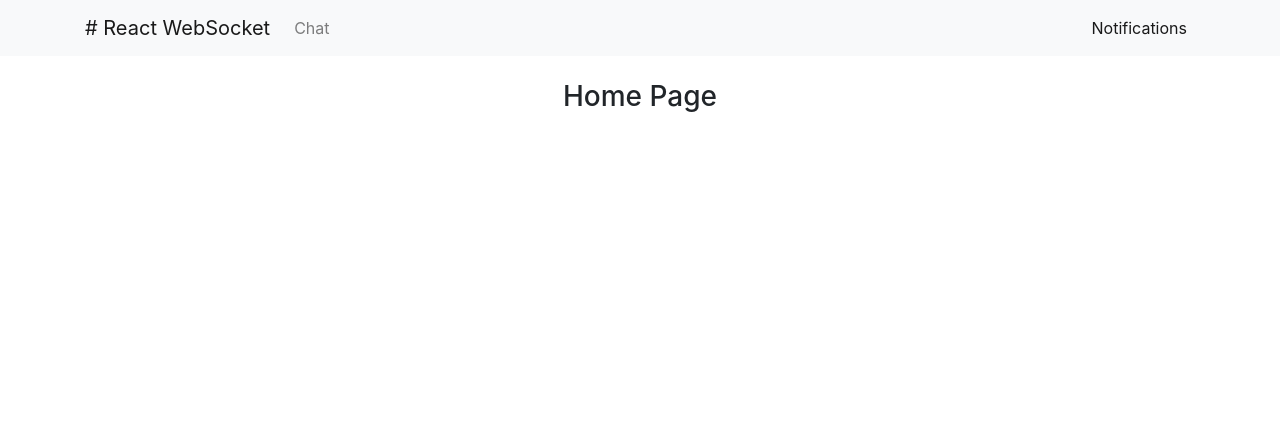
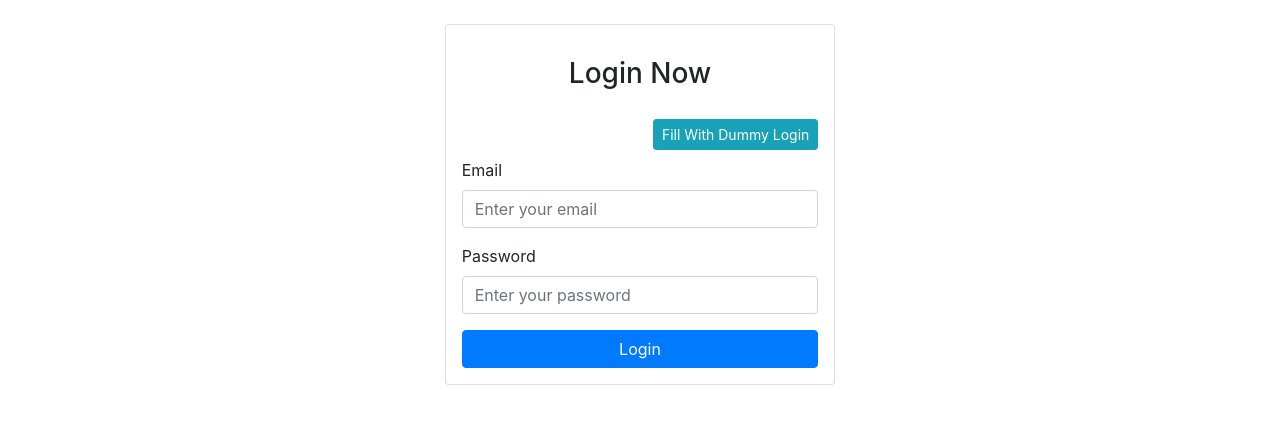
Before and after one commit to ManiruzzamanAkash/React-WebSocket-Demo, a React (Create React App) app: page / in a window 1280 px wide. Shown: the top 424 px of the page. Built offline with nearby package versions, Linux system fonts and the light colour scheme; no server answers.

Commit message:
Login Page Developed

```diff
--- a/package.json
+++ b/package.json
@@ -16,6 +16,7 @@
     "react-redux": "^7.2.2",
     "react-router-dom": "^5.2.0",
     "react-scripts": "4.0.2",
+    "react-toastify": "^7.0.3",
     "react-websocket": "^2.1.0",
     "redux": "^4.0.5",
     "redux-thunk": "^2.3.0",
--- a/src/App.js
+++ b/src/App.js
@@ -1,6 +1,5 @@
-import './App.css';
+import React, { useState } from 'react';
 import Navbar from './components/Navbar';
-import React from 'react';
 import {
   BrowserRouter as Router,
   Switch,
@@ -10,7 +9,8 @@ import {
 import Home from './pages/Home';
 import Notification from './pages/Notification';
 import Chat from './pages/Chat';
-
+import './App.css';
+import Login from './components/auth/Login';
 const themes = {
   light: {
     foreground: "#000000",
@@ -25,8 +25,15 @@ const themes = {
 const AppContext = React.createContext(themes.light);
 
 function App() {
+  const [token, setToken] = useState();
+
+  if (!token) {
+    return <Login setToken={setToken} />
+  }
+
   return (
     <AppContext.Provider value={themes.dark}>
+
       <Router>
         <div className="App">
           <Navbar />
@@ -43,7 +50,6 @@ function App() {
           </Switch>
         </div>
       </Router>
-
     </AppContext.Provider>
 
 
--- /dev/null
+++ b/src/components/auth/Login.jsx
@@ -0,0 +1,102 @@
+import React, { useEffect, useState } from 'react';
+import { useSelector, useDispatch } from "react-redux";
+import PropTypes from 'prop-types';
+import { checkLoginAction } from '../../redux/actions/AuthAction';
+import { Spinner } from 'react-bootstrap';
+import Layout from '../Layout';
+import { toast } from 'react-toastify';
+
+
+export default function Login({ setToken }) {
+    const dispatch = useDispatch();
+    const [email, setEmail] = useState();
+    const [password, setPassword] = useState();
+    const isLoading = useSelector((state) => state.auth.isLoading);
+    const loggedIn = useSelector((state) => state.auth.loggedIn);
+    const access_token = useSelector((state) => state.auth.access_token);
+    const userData = useSelector((state) => state.auth.userData);
+
+    const handleLogin = (e) => {
+        e.preventDefault();
+        const data = {
+            email,
+            password,
+        }
+        dispatch(checkLoginAction(data));
+    }
+
+    useEffect(() => {
+        if (loggedIn && access_token.length > 0) {
+            setToken(access_token);
+            localStorage.setItem('access_token', access_token);
+            localStorage.setItem('userData', JSON.stringify(userData));
+        }
+    }, [loggedIn, access_token]);
+
+    return (
+        <Layout>
+            <div className="row justify-content-center">
+                <div className="col-4">
+                    <div className="card card-body p-3">
+                        <h3 className="text-center pb-3 pt-3">Login Now</h3>
+                        <div className="text-right mt-1">
+                            <button className="btn btn-info btn-sm mb-2" onClick={() => {
+                                setEmail('admin@test.com');
+                                setPassword('12345678');
+                            }}>
+                                Fill With Dummy Login
+                                </button>
+
+                        </div>
+                        <form onSubmit={handleLogin}>
+                            <div className="form-group">
+                                <label>Email</label>
+                                <input
+                                    type="email"
+                                    placeholder="Enter your email"
+                                    className="form-control"
+                                    value={email}
+                                    onChange={(e) => setEmail(e.target.value)}
+                                />
+                            </div>
+                            <div className="form-group">
+                                <label>Password</label>
+                                <input
+                                    type="password"
+                                    placeholder="Enter your password"
+                                    className="form-control"
+                                    value={password}
+                                    onChange={(e) => setPassword(e.target.value)}
+                                />
+                            </div>
+                            <div className="mt-2">
+                                {
+                                    isLoading ?
+                                        <button type="button" disabled className="btn btn-primary btn-block">
+                                            <Spinner
+                                                as="span"
+                                                animation="grow"
+                                                size="sm"
+                                                role="status"
+                                                aria-hidden="true"
+                                            />
+                                            {' '} Logging in...
+                                        </button> :
+                                        <button type="submit" className="btn btn-primary btn-block">
+                                            Login
+                                        </button>
+                                }
+
+                            </div>
+                        </form>
+
+                    </div>
+                </div>
+            </div>
+        </Layout>
+    )
+}
+
+Login.propTypes = {
+    setToken: PropTypes.func.isRequired
+}
--- a/src/index.js
+++ b/src/index.js
@@ -4,6 +4,9 @@ import './index.css';
 import App from './App';
 import reportWebVitals from './reportWebVitals';
 import "bootstrap/dist/css/bootstrap.min.css";
+import 'react-toastify/dist/ReactToastify.css';
+import { ToastContainer } from 'react-toastify';
+
 
 // Import reducer
 import { Provider } from "react-redux";
@@ -16,6 +19,7 @@ import './listeners/index';
 
 ReactDOM.render(
   <Provider store={Store}>
+    <ToastContainer />
     <App />
   </Provider>,
   document.getElementById('root')
--- a/src/redux/RootReducer.js
+++ b/src/redux/RootReducer.js
@@ -1,8 +1,10 @@
 import { combineReducers } from "redux";
+import AuthReducer from "./reducers/AuthReducer";
 import NotificationReducer from "./reducers/NotificationReducer";
 
 const RootReducer = combineReducers({
     notification: NotificationReducer,
+    auth: AuthReducer,
 });
 
 export default RootReducer;
--- /dev/null
+++ b/src/redux/actions/AuthAction.js
@@ -0,0 +1,33 @@
+import axios from "axios";
+import { toast } from "react-toastify";
+import * as Types from "../types/Types";
+
+export const checkLoginAction = (data) => (dispatch) => {
+    let responseData = {
+        isLoading: true,
+        loggedIn: false,
+        message: '',
+        access_token: '',
+        userData: null,
+    };
+    dispatch({ type: Types.LOGIN, payload: responseData });
+    responseData.isLoading = false;
+    try {
+        axios.post('http://localhost:8000/api/login', data)
+            .then(res => {
+                responseData.access_token = res.data.token;
+                responseData.userData = res.data.user;
+                responseData.loggedIn = true;
+                responseData.message = "Logged in successfully !";
+                toast.success(responseData.message)
+                dispatch({ type: Types.LOGIN, payload: responseData });
+            })
+            .catch(err => {
+                responseData.message = JSON.parse(err.request.response).message;
+                toast.error(responseData.message)
+                dispatch({ type: Types.LOGIN, payload: responseData });
+            });
+    } catch (error) {
+        toast.error('Something went wrong, Please try again');
+    }
+}
--- /dev/null
+++ b/src/redux/reducers/AuthReducer.js
@@ -0,0 +1,30 @@
+import * as Types from "../types/Types";
+
+const initialState = {
+    isLoading: false,
+    message: '',
+    loggedIn: false,
+    access_token: '',
+    userData: null,
+};
+
+const AuthReducer = (state = initialState, action) => {
+    const newState = { ...state };
+
+    switch (action.type) {
+        case Types.LOGIN:
+            return {
+                ...state,
+                isLoading: action.payload.isLoading,
+                loggedIn: action.payload.loggedIn,
+                message: action.payload.message,
+                access_token: action.payload.access_token,
+                userData: action.payload.userData
+            };
+        default:
+            break;
+    }
+    return newState;
+};
+
+export default AuthReducer;
--- a/src/redux/types/Types.js
+++ b/src/redux/types/Types.js
@@ -3,4 +3,5 @@ export const NOTIFICATION_LIST = "NOTIFICATION_LIST";
 export const NOTIFICATION_CREATE = "NOTIFICATION_CREATE";
 export const NOTIFICATION_CREATE_WEBSOCKET = "NOTIFICATION_CREATE_WEBSOCKET";
 export const CHANGE_MESSAGE = "CHANGE_MESSAGE";
+export const LOGIN = "LOGIN";
 /*************** Reducer ******************/
```
Also changed, not shown: 2 other files (tests, documents, lock files or other folders).
